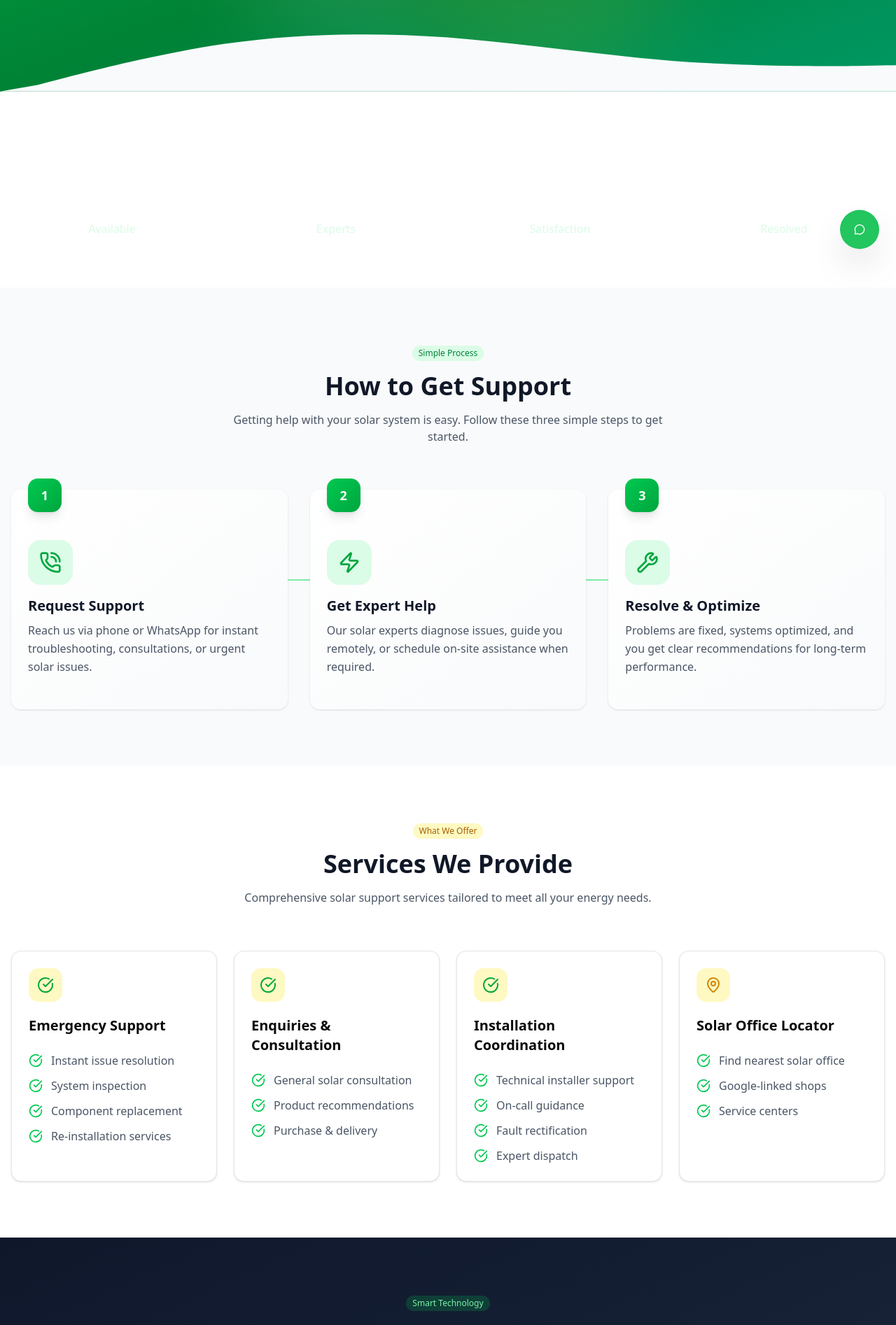
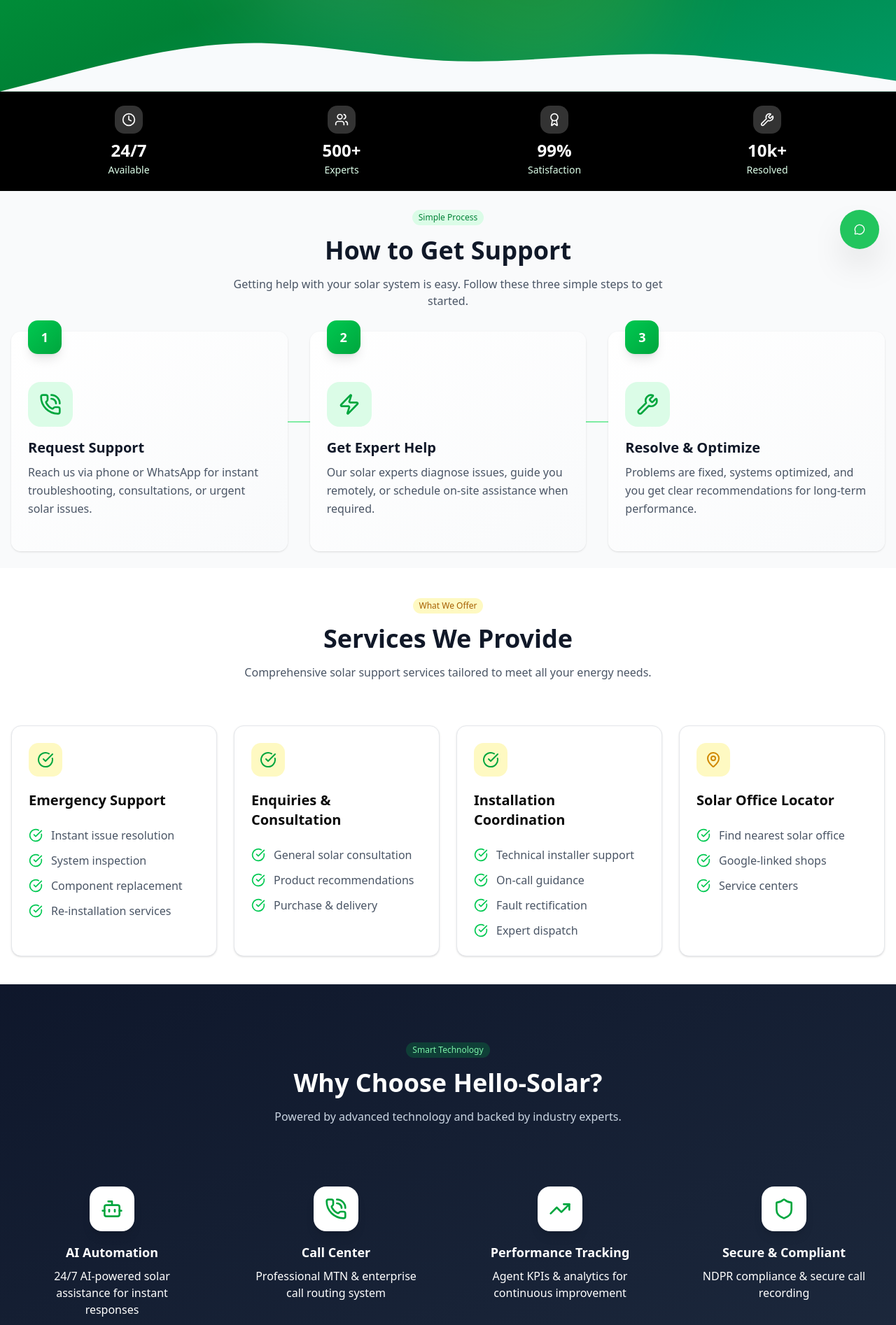
Before and after one commit to jettybay/hellosolar, a Next.js app: page /howitworks in a window 1280 px wide. Shown: the part 420-2314 px from the top of the page at 70% size. Built offline with nearby package versions, Linux system fonts and the light colour scheme.

Commit message:
Sub packaged

```diff
--- a/src/app/howitworks/page.tsx
+++ b/src/app/howitworks/page.tsx
@@ -39,14 +39,16 @@
   title,
   description,
   stepNumber,
+  className = "",
 }: {
   icon: React.ElementType;
   title: string;
   description: string;
   stepNumber: number;
+  className?: string;
 }) {
   return (
-    <Card className="relative group hover:shadow-xl transition-all duration-300 border-0 bg-gradient-to-br from-white to-gray-50">
+    <Card className={`relative group hover:shadow-xl transition-all duration-300 border-0 bg-gradient-to-br from-white to-gray-50 ${className}`}>
       <div className="absolute -top-4 left-6 w-12 h-12 bg-gradient-to-br from-green-500 to-green-600 rounded-xl flex items-center justify-center shadow-lg group-hover:scale-110 transition-transform duration-300">
         <span className="text-white font-bold text-lg">{stepNumber}</span>
       </div>
@@ -103,11 +105,13 @@
   price,
   features,
   highlight = false,
+  buttonClassName,
 }: {
   name: string;
   price: string;
   features: string[];
   highlight?: boolean;
+  buttonClassName?: string;
 }) {
   return (
     <Card
@@ -149,6 +153,7 @@
       <CardFooter>
         <Button
           className={`w-full ${
+            buttonClassName ? buttonClassName :
             highlight
               ? "bg-green-600 hover:bg-green-700"
               : "bg-gray-900 hover:bg-gray-800"
@@ -177,8 +182,8 @@
       <div className="w-16 h-16 bg-white rounded-2xl flex items-center justify-center mx-auto mb-4 shadow-lg group-hover:scale-110 transition-transform duration-300">
         <Icon className="w-8 h-8 text-green-600" />
       </div>
-      <h3 className="text-lg font-bold text-gray-900 mb-2">{title}</h3>
-      <p className="text-gray-600">{description}</p>
+      <h3 className="text-lg font-bold text-white mb-2">{title}</h3>
+      <p className="text-white">{description}</p>
     </div>
   );
 }
@@ -220,12 +225,12 @@
   label: string;
 }) {
   return (
-    <div className="text-center p-6">
-      <div className="w-14 h-14 bg-white/20 rounded-2xl flex items-center justify-center mx-auto mb-3">
-        <Icon className="w-7 h-7 text-white" />
+    <div className="text-center p-3">
+      <div className="w-10 h-10 bg-white/20 rounded-xl flex items-center justify-center mx-auto mb-2">
+        <Icon className="w-5 h-5 text-white" />
       </div>
-      <div className="text-4xl font-bold text-white mb-1">{value}</div>
-      <div className="text-green-100">{label}</div>
+      <div className="text-2xl font-bold text-white mb-0.5">{value}</div>
+      <div className="text-green-100 text-sm">{label}</div>
     </div>
   );
 }
@@ -233,7 +238,7 @@
 // Animated Wave Component
 function AnimatedWave() {
   const [pathD, setPathD] = useState(
-    "M0 120L60 105C120 90 240 60 360 45C480 30 600 30 720 37.5C840 45 960 60 1080 67.5C1200 75 1320 75 1380 75L1440 75V120H1380C1320 120 1200 120 1080 120C960 120 840 120 720 120C600 120 480 120 360 120C240 120 120 120 60 120H0Z"
+    "M0 120 L60 100 C180 70, 300 40, 420 45 C540 50, 660 80, 780 75 C900 70, 1020 50, 1140 60 C1260 70, 1380 90, 1440 100 L1440 120 H0 Z"
   );
 
   useEffect(() => {
@@ -248,20 +253,20 @@
         return baseY + Math.sin(time + x * 0.005) * amplitude;
       };
 
-      const p1 = { x: 60, y: 105 };
-      const c1_1 = { x: 120, y: 90 };
-      const c1_2 = { x: 240, y: 60 };
-      const p2 = { x: 360, y: 45 };
-      const c2_1 = { x: 480, y: 30 };
-      const c2_2 = { x: 600, y: 30 };
-      const p3 = { x: 720, y: 37.5 };
-      const c3_1 = { x: 840, y: 45 };
-      const c3_2 = { x: 960, y: 60 };
-      const p4 = { x: 1080, y: 67.5 };
-      const c4_1 = { x: 1200, y: 75 };
-      const c4_2 = { x: 1320, y: 75 };
-      const p5 = { x: 1380, y: 75 };
-      const p6 = { x: 1440, y: 75 };
+      const p1 = { x: 60, y: 100 };
+      const c1_1 = { x: 180, y: 70 };
+      const c1_2 = { x: 300, y: 40 };
+      const p2 = { x: 420, y: 45 };
+      const c2_1 = { x: 540, y: 50 };
+      const c2_2 = { x: 660, y: 80 };
+      const p3 = { x: 780, y: 75 };
+      const c3_1 = { x: 900, y: 70 };
+      const c3_2 = { x: 1020, y: 50 };
+      const p4 = { x: 1140, y: 60 };
+      const c4_1 = { x: 1260, y: 70 };
+      const c4_2 = { x: 1380, y: 90 };
+      const p5 = { x: 1440, y: 100 };
+      const p6 = { x: 1440, y: 120 };
 
       const d = [
         `M0 120`,
@@ -270,7 +275,7 @@
         `C${c2_1.x} ${getY(c2_1.y, c2_1.x)} ${c2_2.x} ${getY(c2_2.y, c2_2.x)} ${p3.x} ${getY(p3.y, p3.x)}`,
         `C${c3_1.x} ${getY(c3_1.y, c3_1.x)} ${c3_2.x} ${getY(c3_2.y, c3_2.x)} ${p4.x} ${getY(p4.y, p4.x)}`,
         `C${c4_1.x} ${getY(c4_1.y, c4_1.x)} ${c4_2.x} ${getY(c4_2.y, c4_2.x)} ${p5.x} ${getY(p5.y, p5.x)}`,
-        `L${p6.x} ${getY(p6.y, p6.x)}`,
+        `L${p6.x} ${p6.y}`,
         `V120 H0 Z`
       ].join(" ");
 
@@ -339,12 +344,12 @@
         {/* =========================
             STATS SECTION
         ========================== */}
-        <section className="py-12 bg-white">
-          <div className="container mx-auto px-4">
-            <div className="grid grid-cols-2 md:grid-cols-4 gap-8">
+        <section className="py-2 bg-black">
+          <div className="container mx-auto px-10">
+            <div className="grid grid-cols-2 md:grid-cols-4 gap-4">
               <StatCard icon={Clock} value="24/7" label="Available" />
               <StatCard icon={Users} value="500+" label="Experts" />
-              <StatCard icon={Award} value="98%" label="Satisfaction" />
+              <StatCard icon={Award} value="99%" label="Satisfaction" />
               <StatCard icon={Wrench} value="10k+" label="Resolved" />
             </div>
           </div>
@@ -353,9 +358,9 @@
         {/* =========================
             PROCESS STEPS
         ========================== */}
-        <section className="py-20 bg-gray-50">
+        <section className="py-6 bg-gray-50" >
           <div className="container mx-auto px-4">
-            <div className="text-center mb-16">
+            <div className="text-center mb-8">
               <Badge className="mb-4 bg-green-100 text-green-700 hover:bg-green-200">
                 Simple Process
               </Badge>
@@ -368,7 +373,7 @@
               </p>
             </div>
 
-            <div className="grid md:grid-cols-3 gap-8 relative">
+            <div className="grid grid-cols-2 md:grid-cols-3 gap-4 md:gap-8 relative">
               {/* Connecting Line (Desktop) */}
               <div className="hidden md:block absolute top-32 left-[16.66%] right-[16.66%] h-0.5 bg-gradient-to-r from-green-200 via-green-400 to-green-200 z-0"></div>
 
@@ -389,6 +394,7 @@
                 title="Resolve & Optimize"
                 description="Problems are fixed, systems optimized, and you get clear recommendations for long-term performance."
                 stepNumber={3}
+                className="col-span-2 md:col-span-1 w-[calc(50%-0.5rem)] md:w-auto mx-auto md:mx-0"
               />
             </div>
           </div>
@@ -397,7 +403,7 @@
         {/* =========================
             SERVICES SECTION
         ========================== */}
-        <section className="py-20 bg-white">
+        <section className="py-10 bg-white">
           <div className="container mx-auto px-4">
             <div className="text-center mb-16">
               <Badge className="mb-4 bg-yellow-100 text-yellow-700 hover:bg-yellow-200">
@@ -412,7 +418,7 @@
               </p>
             </div>
 
-            <div className="grid md:grid-cols-2 lg:grid-cols-4 gap-6">
+            <div className="grid grid-cols-2 lg:grid-cols-4 gap-6">
               <ServiceCard
                 title="Emergency Support"
                 items={[
@@ -581,6 +587,7 @@
                   "API access",
                   "White-label options",
                 ]}
+                buttonClassName="bg-yellow-600 hover:bg-yellow-700 text-white"
               />
             </div>
           </div>
```
